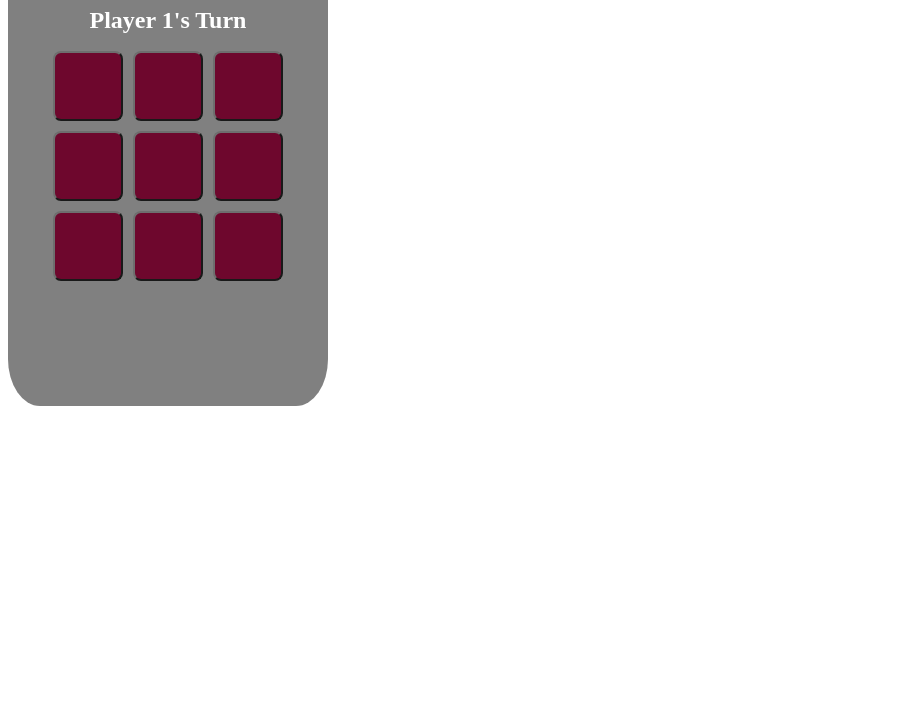
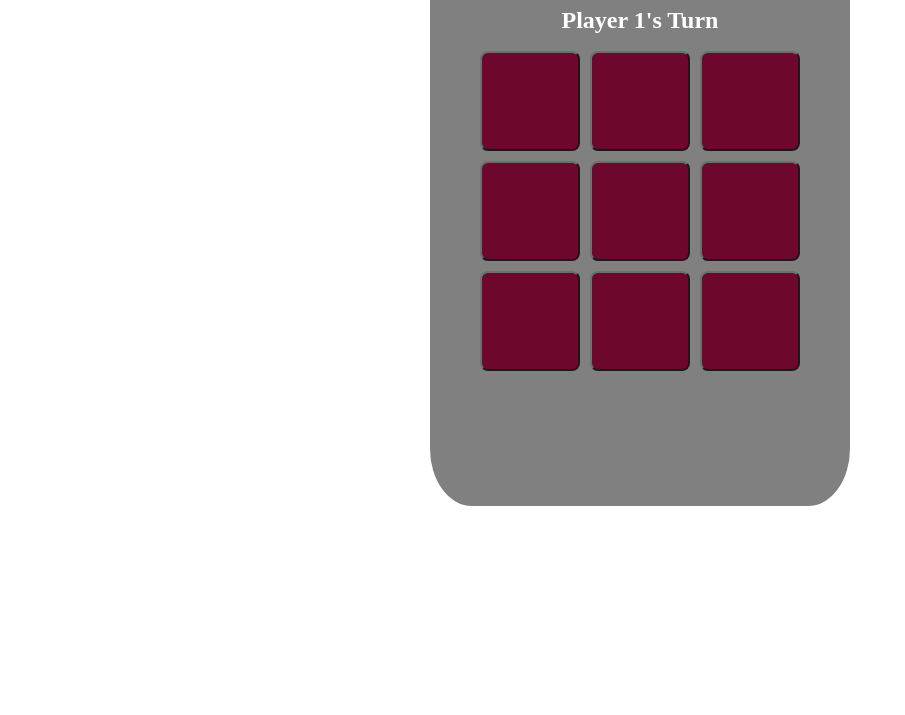
Before and after one commit to alyamkin/algo-frontend-questions-dom, a plain HTML site: page ticTacToe/index.html in a window 1280 px wide. Shown: the part 85-800 px from the top of the page, without its empty margins (0-905 px from the left). Drawn offline with Linux system fonts and the light colour scheme.

Commit message:
Add tic tac toe game style modifications

```diff
--- a/ticTacToe/style.css
+++ b/ticTacToe/style.css
@@ -1,11 +1,12 @@
 #board {
-  width: 280px;
-  min-height: 450px;
+  width: 380px;
+  min-height: 550px;
   border-radius: 10%;
   padding: 0 20px 20px 20px;
   text-align: center;
   background-color: grey;
   color: white;
+  margin: auto;
 }
 
 h1 {
@@ -32,8 +33,8 @@ button {
 
 .game-square {
   font-size: 50px;
-  width: 70px;
-  height: 70px;
+  width: 100px;
+  height: 100px;
   vertical-align: top;
 }
 
```
